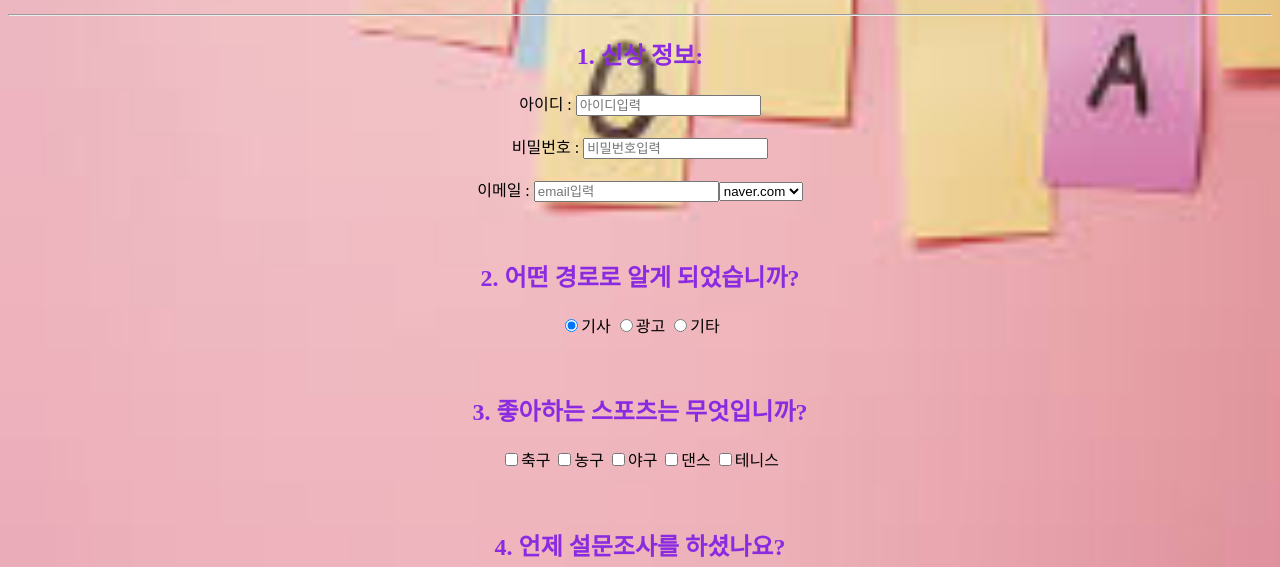
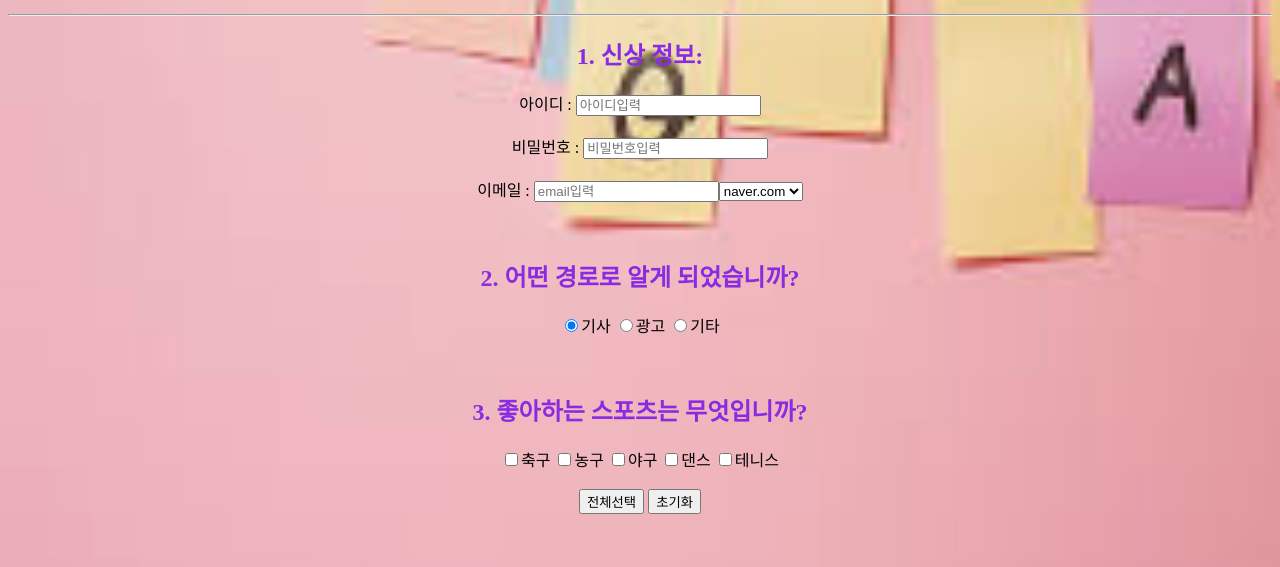
Before and after one commit to myungho2090/study, a website: page myungho/index.html in a window 1280 px wide. Shown: the part 216-783 px from the top of the page. Drawn offline with Linux system fonts and the light colour scheme.

Commit message:
좋아하는스포츠
button으로 전체선택과 초기화버튼만듬

```diff
--- a/myungho/index.html
+++ b/myungho/index.html
@@ -74,6 +74,10 @@
         <label for="야구"><input type="checkbox" value="야구" name="checkbox" id="야구"/>야구</label>
         <label for="댄스"><input type="checkbox" value="댄스" name="checkbox" id="댄스"/>댄스</label>
         <label for="테니스"><input type="checkbox" value="테니스" name="checkbox" id="테니스"/>테니스</label>
+        <br>
+        <br>
+        <input type="button" value="전체선택">
+        <input type="button" value="초기화">
       </form>
 
     </body>
```
